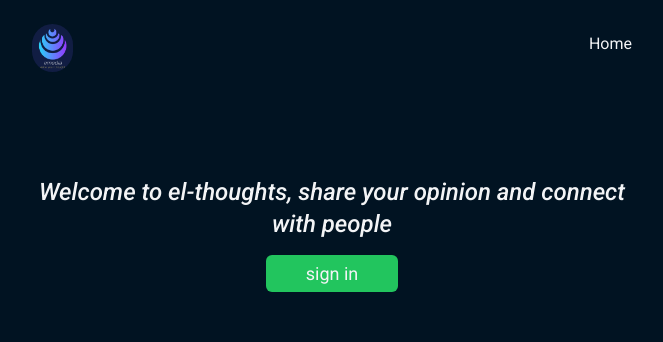
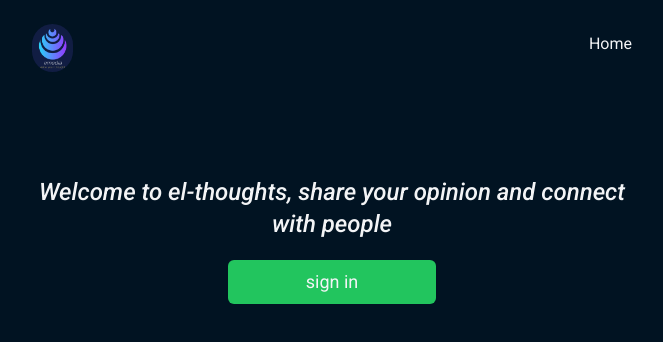
Before and after one commit to Emiraell/social-media, a React (Vite) app: page / in a window 1280 px wide. Shown: the top 342 px of the page, without its empty margins (308-971 px from the left). Built offline with nearby package versions, Linux system fonts and the light colour scheme.

Commit message:
refomatted welcome and home component

```diff
--- a/src/App.tsx
+++ b/src/App.tsx
@@ -1,13 +1,14 @@
 import "./App.css";
 import { BrowserRouter as Router, Routes, Route } from "react-router-dom";
 import Home from "./pages/Home";
+import Welcome from "./pages/Welcome";
 
 function App() {
   return (
     <div className=" m-auto w-full md:w-[70%] lg:w-[50%] text-center text-gray-100 font-roboto">
       <Router>
         <Routes>
-          <Route path="/" element={<Home />} />
+          <Route path="/" element={<Welcome />} />
         </Routes>
       </Router>
     </div>
--- a/src/pages/Home.tsx
+++ b/src/pages/Home.tsx
@@ -1,32 +1,9 @@
-import { Link, useNavigate } from "react-router-dom";
 import NavBar from "../components/NavBar";
-import Welcome from "./Welcome";
-import { signInWithPopup } from "firebase/auth";
-import { auth, provider } from "../configurations/firebase";
 export default function Home() {
-  const navigate = useNavigate();
-  const signUserIn = async () => {
-    await signInWithPopup(auth, provider);
-    navigate("/");
-  };
   return (
     <div className="">
       <NavBar />
-      <div className="mt-32 ">
-        <div>
-          <p className=" text-lg italic text-center px-5 my-5 md:text-2xl">
-            Welcome to el-thoughts, share your opinion and connect with people
-          </p>
-
-          <Link
-            to="/signIn"
-            className="bg-green-500 w-32 px-10 rounded-md text-lg py-2"
-          >
-            sign in
-          </Link>
-        </div>
-        <Welcome />
-      </div>
+      <div>Home</div>
     </div>
   );
 }
--- a/src/pages/Welcome.tsx
+++ b/src/pages/Welcome.tsx
@@ -1,3 +1,29 @@
+import { useNavigate } from "react-router-dom";
+import NavBar from "../components/NavBar";
+import { signInWithPopup } from "firebase/auth";
+import { auth, provider } from "../configurations/firebase";
+
 export default function Welcome() {
-  return <div></div>;
+  const navigate = useNavigate();
+  const signUserIn = async () => {
+    await signInWithPopup(auth, provider);
+    navigate("/");
+  };
+  return (
+    <div>
+      <NavBar />
+      <div className="mt-32 ">
+        <p className=" text-lg italic text-center px-5 my-5 md:text-2xl">
+          Welcome to el-thoughts, share your opinion and connect with people
+        </p>
+
+        <button
+          className="bg-green-500 w-52 px-10 rounded-md text-lg py-2"
+          onClick={signUserIn}
+        >
+          sign in
+        </button>
+      </div>
+    </div>
+  );
 }
```
